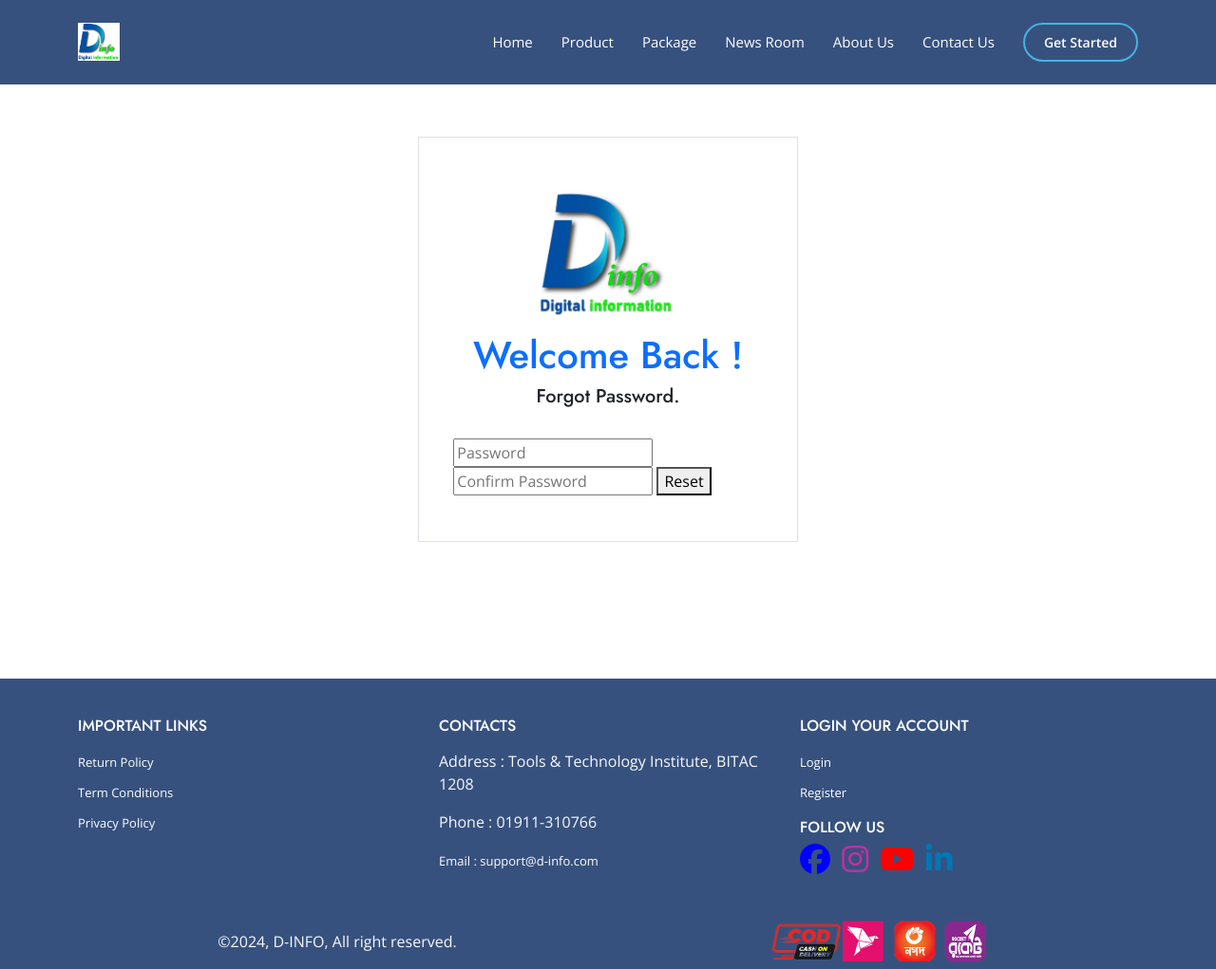
After one commit to sifathossen48/D-Info_Website, a Django app: page /auth/reset/1/1/ in a window 1280 px wide. The commit adds this page. Shown: the whole page at 95% size. Run offline with Django 5.2, Linux system fonts and the light colour scheme.

Commit message:
Auth Updated

```diff
--- a/auth_app/urls.py
+++ b/auth_app/urls.py
@@ -1,8 +1,16 @@
 from django.urls import path
+from django.contrib.auth import views as auth_views
 from . import views
 
 urlpatterns = [
     path('sign_up/', views.RegisterView.as_view(), name='register'),
     path('login/', views.LoginView.as_view(), name='login'),
-    path('logout/', views.LogoutView.as_view(), name='logout')
+    path('logout/', views.LogoutView.as_view(), name='logout'),
+    path('password/reset', views.PasswordReset.as_view(), name='password-reset'),
+
+    path('password_reset/', auth_views.PasswordResetView.as_view(template_name = 'password-forgot.html'), name='password_reset'),
+    path('password_reset/done/', auth_views.PasswordResetDoneView.as_view(template_name='password-forgot-message.html'), name='password_reset_done'),
+    path('reset/<uidb64>/<token>/', auth_views.PasswordResetConfirmView.as_view(template_name='password-confirm.html'), name='password_reset_confirm'),
+    path('reset/done/', auth_views.PasswordResetCompleteView.as_view(template_name='password-forgot-confirm-message.html'), name='password_reset_complete'),
+
 ]
--- a/auth_app/views.py
+++ b/auth_app/views.py
@@ -24,6 +24,12 @@ from auth_app import forms
 #             messages.error(request, 'Invalid data')
 #         context = {form: 'form'}
 #         return render(request, 'registration.html', context=context)
+class PasswordReset(View):
+    def get(self,request):
+        return render(request, 'password-forgot.html')
+    def post(self,request):
+        return render(request, 'password-forgot.html')
+
 class RegisterView(View):
     def get(self, request):
         return render(request, 'registration.html')
--- a/templates/login.html
+++ b/templates/login.html
@@ -22,7 +22,7 @@
                       <!-- Login form -->
                       <div class="pt-3 pt-lg-4">
                         <div class="">
-                          <form class="form-default" action="{% url 'login' %}" method="post">
+                          <form  id="login-form" class="form-default" action="{% url 'login' %}" method="post">
                             {% csrf_token %}
                               {% for message in messages %}
                               <p>{{message}}</p>
@@ -54,7 +54,7 @@
                               </div>
                               <!-- Forgot password -->
                               <div class="col-6 text-right">
-                                <a href="#"
+                                <a href="{% url 'password-reset' %}"
                                   class="text-reset fs-12 fw-400 text-gray-dark hov-text-primary"><u>Forgot
                                     password?</u></a>
                               </div>
--- /dev/null
+++ b/templates/password-confirm.html
@@ -0,0 +1,50 @@
+{% extends "base.html" %}
+{% load static %}
+{% block content %}
+<section class="gry-bg p-lg-5 m-5">
+
+    <div class="profile">
+      <div class="container p-5">
+        <div class="row">
+          <div class="col-xl-5 col-lg-6 mx-auto">
+            <div class="card shadow-none rounded-0 border">
+              <div class="row">
+                <!-- Left Side -->
+                <div class="col-lg-12 col-md-12 p-4 p-lg-5">
+                  <!-- Titles -->
+                  <div class="text-center">
+                    <img src="{% static 'images/logo.jpg' %}"
+                      alt="" class="img-fluid w-50 h-50 p-2">
+                    <h1 class="fs-20 fs-md-24 fw-700 text-primary pt-2">Welcome Back !</h1>
+                    <h5 class="fs-14 fw-400 text-dark">Forgot Password.</h5>
+                  </div>
+                  <!-- Login form -->
+                  <div class="pt-3 pt-lg-4">
+                    <div class="">
+                        <form class="form-default" method="post" >
+                            {% csrf_token %}
+                            <input type="password" placeholder="Password" name="new_password1" required>
+                            <input type="password" placeholder="Confirm Password" name="new_password2" required>
+                            <button type="submit">Reset</button>
+                        </form>
+                      </div>
+
+
+                      <!-- DEMO MODE -->
+
+                      <!-- Social Login -->
+                    </div>
+
+
+                  </div>
+                </div>
+
+
+              </div>
+            </div>
+          </div>
+        </div>
+      </div>
+    </div>
+  </section>
+{% endblock content %}
--- /dev/null
+++ b/templates/password-forgot-confirm-message.html
@@ -0,0 +1,6 @@
+{% extends "base.html" %}
+{% load static %}
+{% block content %}
+<p>Your password Change successful.</p>
+<a href="{% url 'login' %}">Login</a>
+{% endblock content %}
--- /dev/null
+++ b/templates/password-forgot-message.html
@@ -0,0 +1,5 @@
+{% extends "base.html" %}
+{% load static %}
+{% block content %}
+<p>In your gmail we sent a link . Please go to the link and varify to your account.</p>
+{% endblock content %}
```
Also changed, not shown: D_Info_Website/settings.py (+10 -2 lines), templates/password-forgot.html (added, +51 -0 lines), db.sqlite3, 1 other file.
